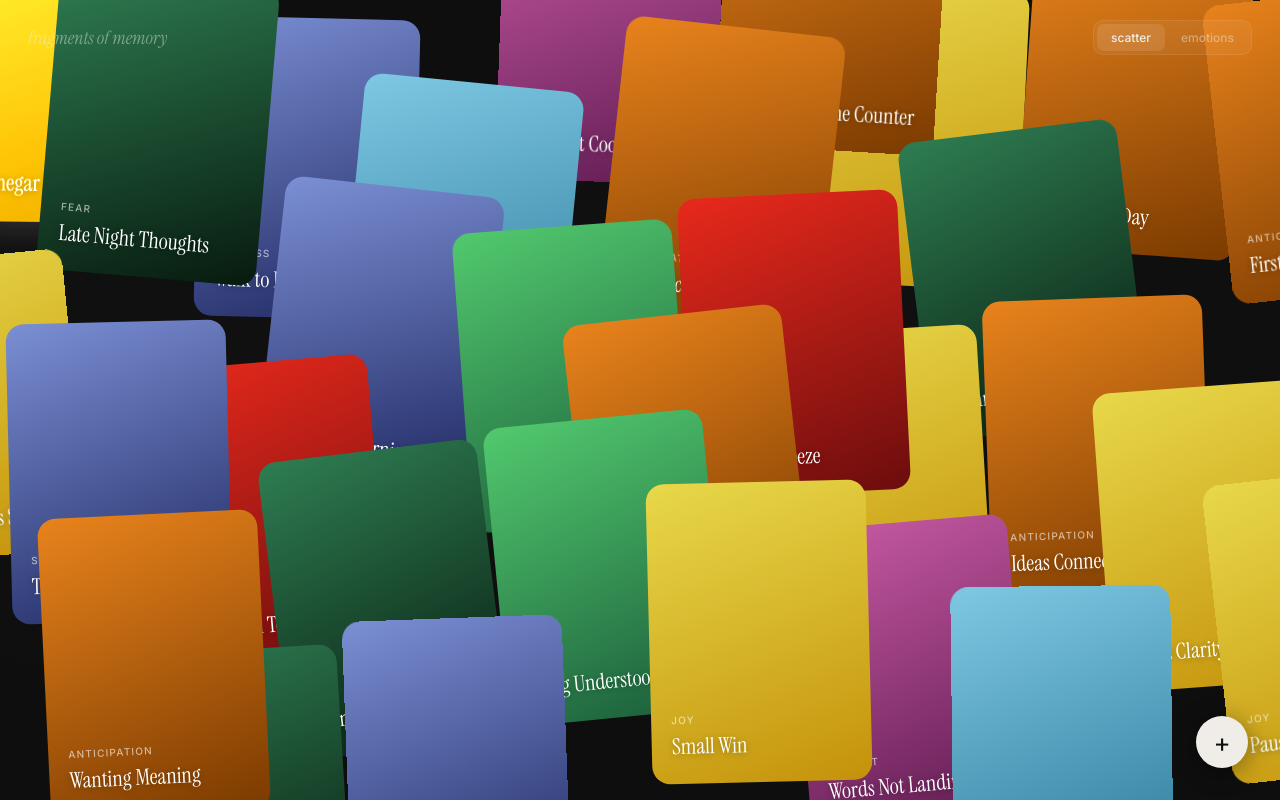
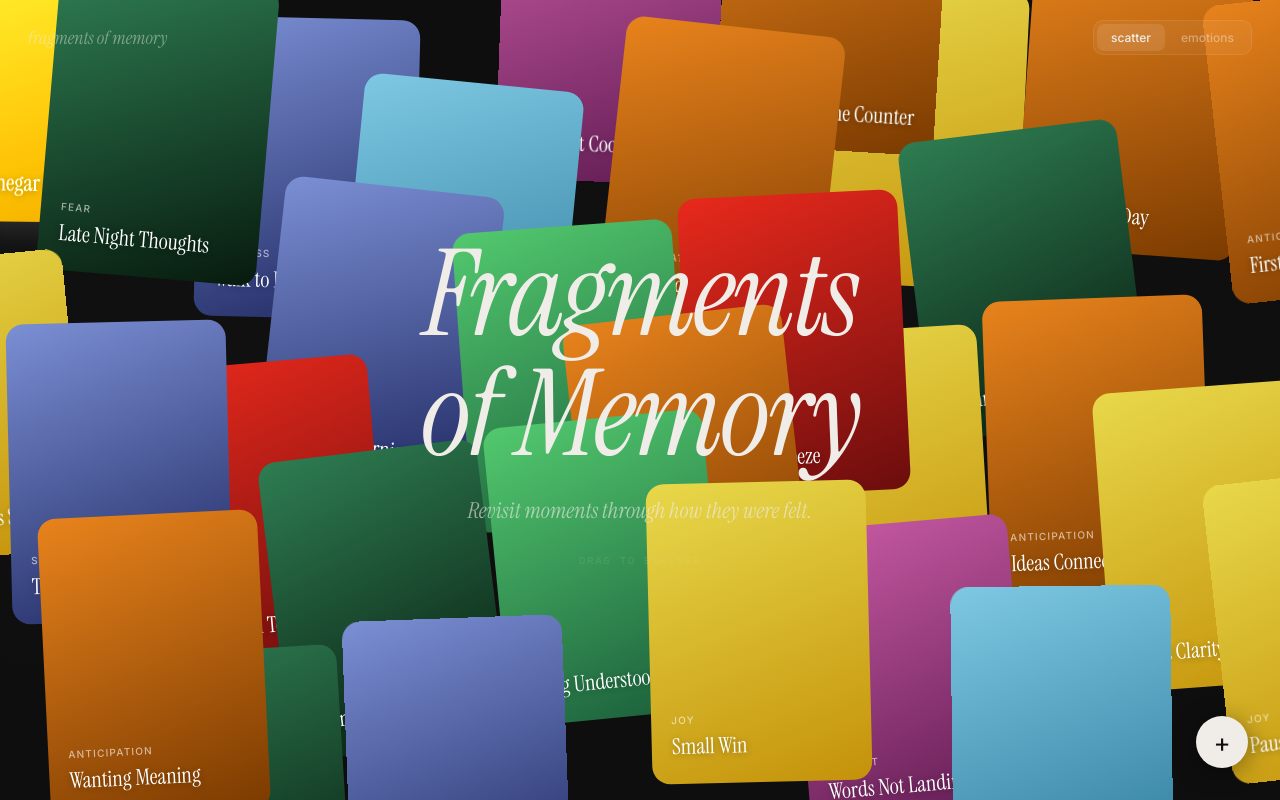
Before and after one commit to diskoyoko/Memory_Flashcards, a React (Vite) app: page / in a window 1280 px wide. Built offline with nearby package versions, Linux system fonts and the light colour scheme.

Commit message:
feat: hero title centered on canvas with drag-to-explore hint

```diff
--- a/src/components/ScatterView.jsx
+++ b/src/components/ScatterView.jsx
@@ -151,6 +151,13 @@ export default function ScatterView({ memories, focused, onFocus }) {
         className="scatter-canvas"
         style={{ transform: `translate(${pan.x}px, ${pan.y}px)` }}
       >
+        {/* Hero title — lives at the center of the canvas, pans away when you drag */}
+        <div className="canvas-hero">
+          <h1 className="canvas-title">Fragments<br />of Memory</h1>
+          <p className="canvas-subtitle">Revisit moments through how they were felt.</p>
+          <p className="canvas-drag-hint">drag to explore</p>
+        </div>
+
         {memories.map((m, i) => {
           const pos   = scatterPos(m.id, i, memories.length)
           const depth = cardDepth(m.id)
--- a/src/css/scatter.css
+++ b/src/css/scatter.css
@@ -35,50 +35,54 @@
   cursor: grabbing;
 }
 
-/* ── Canvas header — inside the pannable space, top-center ─────────────── */
-.canvas-header {
+/* ── Canvas hero — centered in the pannable canvas, pans away on drag ───── */
+.canvas-hero {
   position: absolute;
-  top: 80px;
+  top: 50%;
   left: 50%;
-  transform: translateX(-50%);
-  width: 600px;
-  max-width: 90vw;
-  z-index: 1;
+  transform: translate(-50%, -50%);
+  text-align: center;
   pointer-events: none;
   user-select: none;
-  text-align: center;
+  z-index: 2;
   display: flex;
   flex-direction: column;
   align-items: center;
-  gap: 12px;
+  gap: 20px;
 }
 
 .canvas-title {
   font-family: var(--font-title);
   font-style: italic;
-  font-size: clamp(38px, 5vw, 66px);
+  font-size: clamp(64px, 10vw, 120px);
   font-weight: 400;
   color: #F0EDE8;
-  line-height: 1.1;
-  letter-spacing: -0.01em;
+  line-height: 1.0;
+  letter-spacing: -0.02em;
 }
 
 .canvas-subtitle {
   font-family: var(--font-title);
   font-style: italic;
-  font-size: clamp(15px, 1.5vw, 20px);
+  font-size: clamp(16px, 1.8vw, 22px);
   font-weight: 400;
-  color: rgba(240, 237, 232, 0.72);
+  color: rgba(240, 237, 232, 0.6);
   line-height: 1.5;
 }
 
-.canvas-instructions {
+.canvas-drag-hint {
   font-family: 'Courier New', 'Courier', monospace;
   font-size: 11px;
-  letter-spacing: 0.08em;
-  color: rgba(240, 237, 232, 0.38);
-  line-height: 1.6;
-  margin-top: 2px;
+  letter-spacing: 0.14em;
+  text-transform: uppercase;
+  color: rgba(240, 237, 232, 0.3);
+  margin-top: 8px;
+  animation: hintPulse 2.5s ease-in-out infinite;
+}
+
+@keyframes hintPulse {
+  0%, 100% { opacity: 0.3; }
+  50%       { opacity: 0.7; }
 }
 
 /* Each card shell — absolutely positioned in scatter space */
```
